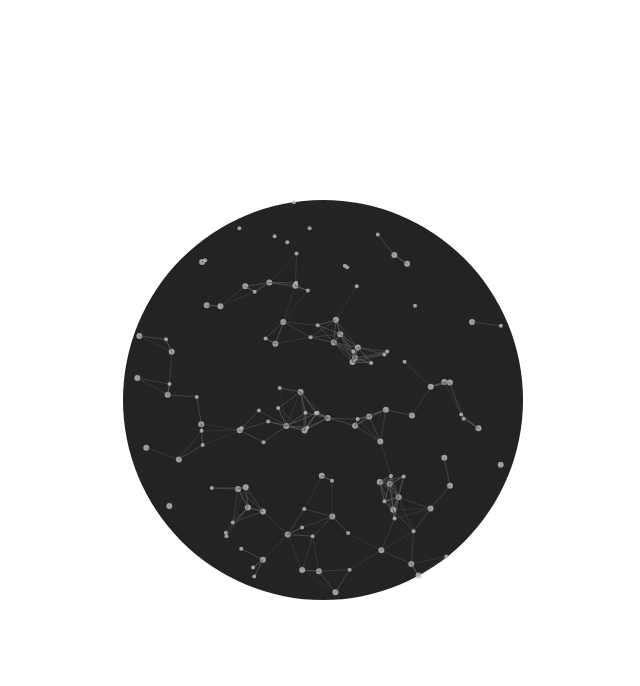
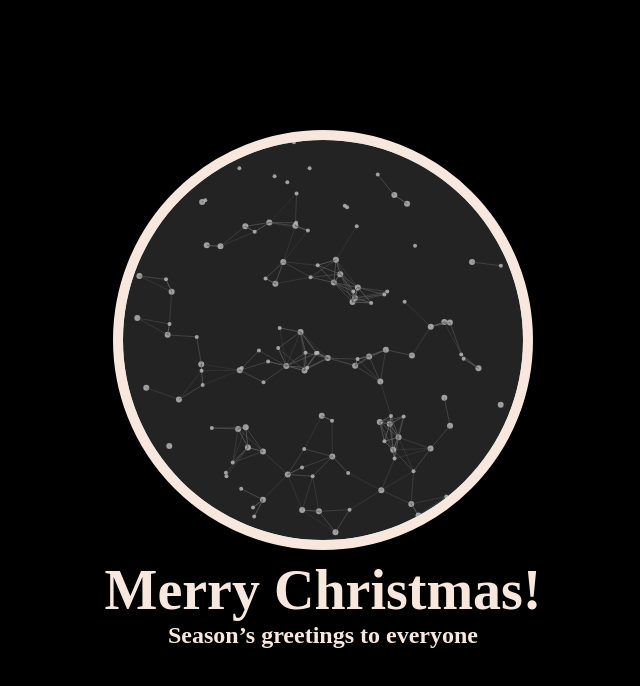
Before and after one commit to dkokic/christmas-snowball, a plain HTML site: page index.html in a window 1280 px wide. Shown: the whole page, without its empty margins (317-957 px from the left). Drawn offline with Linux system fonts and the light colour scheme; a web font is replaced by a local one.

Commit message:
Add Merry Christmas

```diff
--- a/index.html
+++ b/index.html
@@ -3,11 +3,19 @@
 <head>
     <meta charset="UTF-8">
     <meta name="viewport" content="width=device-width,initial-scale=1">
-    <title>christmas tree particle shape</title>
+    <title>Christmas Snowball</title>
+    <link rel="stylesheet" type="text/css" href="merry-christmas.css"/>
     <link rel="stylesheet" type="text/css" href="christmas-tree-particle-shape.css"/>
 </head>
 <body>
-    <canvas id="canvas" width="500" height="500"></canvas>
+    <div class="window">
+        <canvas id="canvas" width="400" height="400"></canvas>
+    </div>
+
+    <div class="message">
+        <h1>Merry Christmas!</h1>
+        <h2 class="copyright">Season’s greetings to everyone</h2>
+    </div>
     <script type="text/javascript" src="christmas-tree-particle-shape.js"></script>
 </body>
 </html>
--- /dev/null
+++ b/merry-christmas.css
@@ -0,0 +1,67 @@
+
+body {
+  background: #000;
+}
+
+.window {
+  width: 400px;
+  height: 400px;
+  background: #a0d5d3;
+  position: absolute;
+  top: 50%;
+  left: 50%;
+  border-radius: 50%;
+  margin-top: -60px;
+  -webkit-transform: translate(-50%, -50%);
+  -moz-transform: translate(-50%, -50%);
+  -ms-transform: translate(-50%, -50%);
+  -o-transform: translate(-50%, -50%);
+  transform: translate(-50%, -50%);
+  border: 10px solid #f8e7dc;
+  overflow: hidden;
+}
+
+
+
+@font-face {
+  font-family: 'Mountains of Christmas';
+  font-style: normal;
+  src: local("Mountains of Christmas"), local("MountainsofChristmas-Regular"), url(https://fonts.gstatic.com/s/mountainsofchristmas/v8/dVGBFPwd6G44IWDbQtPewylJhLDHyIrT3I5b5eGTHmw.woff2) format("woff2");
+}
+
+.message {
+  position: absolute;
+  left: 50%;
+  top: 50%;
+  margin-top: 120px;
+  -webkit-transform: translateX(-50%);
+  -moz-transform: translateX(-50%);
+  -ms-transform: translateX(-50%);
+  -o-transform: translateX(-50%);
+  transform: translateX(-50%);
+  color: #f8e7dc;
+  font-family: 'Mountains of Christmas';
+}
+
+.message h1 {
+  font-style: normal;
+  font-size: 3.5em;
+  margin-bottom: 0;
+  white-space: nowrap;
+}
+
+.message h2 {
+  margin: 0;
+  /*font-size: 20px;*/
+  text-align: center;
+  white-space: nowrap;
+}
+
+.message h2 a {
+  color: #f7be10;
+  opacity: 0.8;
+}
+
+.message h2 a:hover {
+  opacity: 1;
+}
```
